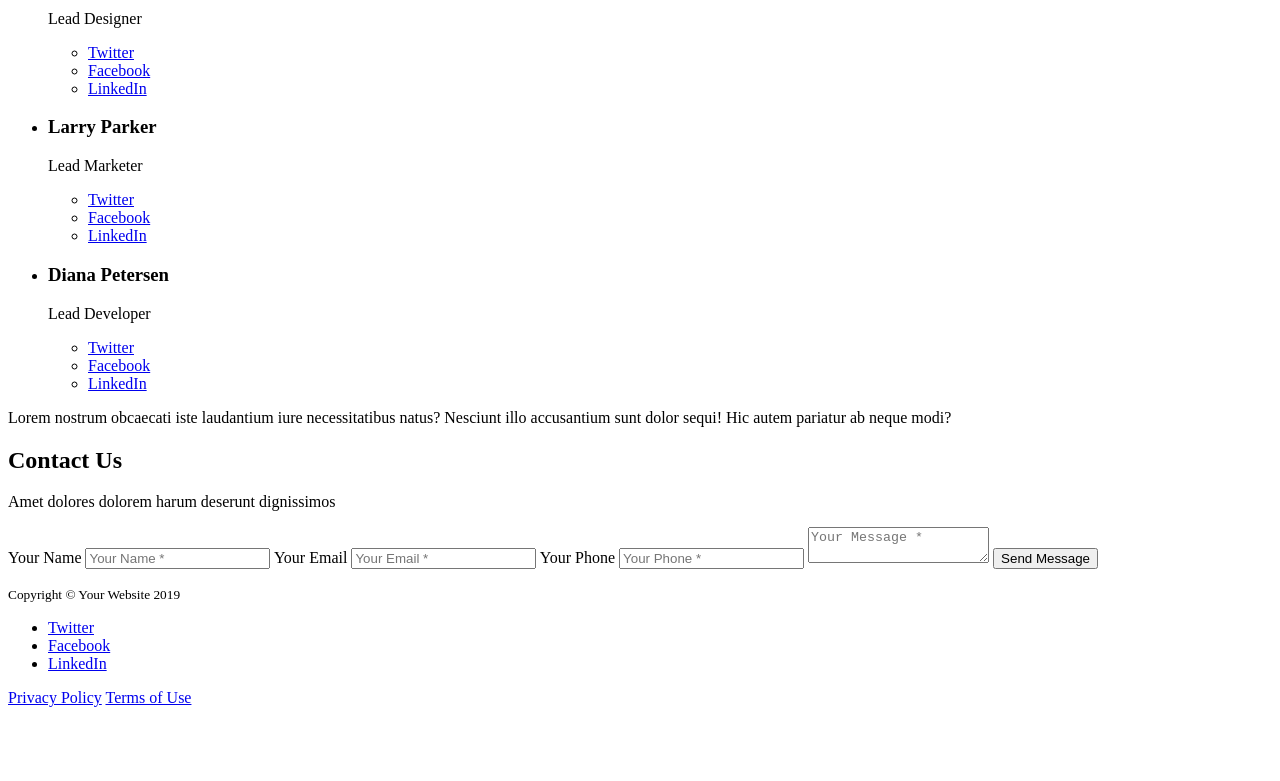
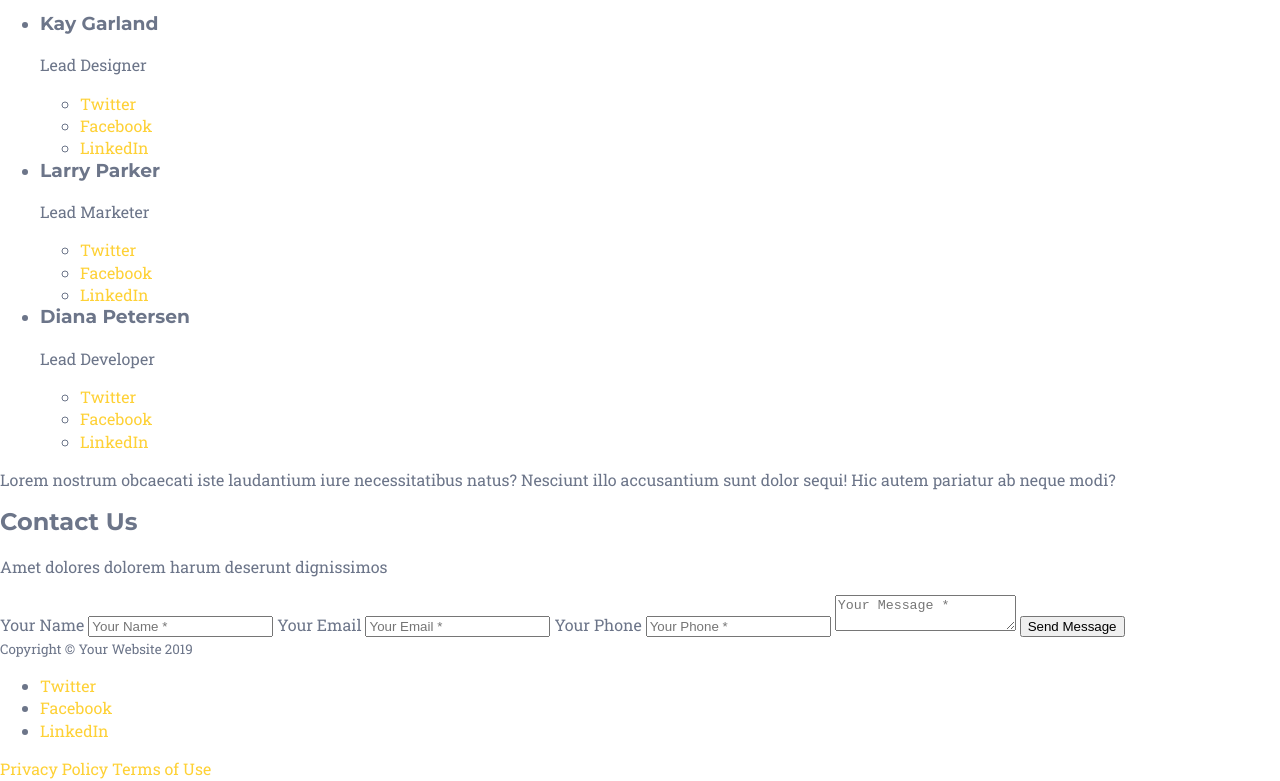
Before and after one commit to kevcomedia/blackrock-agency-clone, a plain HTML site: page index.html in a window 1280 px wide. Shown: the part 1838-2619 px from the top of the page. Before the commit the page ends 2553 px from the top, so only its background shows below. Drawn offline with Linux system fonts and the light colour scheme.

Commit message:
Write initial styles

```diff
--- a/index.html
+++ b/index.html
@@ -2,7 +2,13 @@
 <html lang="en">
   <head>
     <meta charset="UTF-8" />
+    <meta name="viewport" content="width=device-width; initial-scale=1" />
     <title>Clone - StartBootstrap Agency</title>
+    <link
+      href="https://fonts.googleapis.com/css?family=Montserrat:400,700|Roboto+Slab"
+      rel="stylesheet"
+    />
+    <link href="styles.css" rel="stylesheet" />
   </head>
   <body>
     <header>
--- /dev/null
+++ b/styles.css
@@ -0,0 +1,53 @@
+/** BASE STYLES */
+
+*,
+*::before,
+*::after {
+  box-sizing: border-box;
+}
+
+:root {
+  --color-default: #6c7589;
+  --color-primary: #fed136;
+  --color-primary-dark: #fec810;
+}
+
+::selection {
+  background-color: var(--color-primary);
+}
+
+html {
+  font-size: 10px;
+}
+
+body {
+  background-color: #fff;
+  color: var(--color-default);
+  font: 1.6rem/1.4 'Roboto Slab', serif;
+  margin: 0;
+  padding: 0;
+}
+
+h1,
+h2,
+h3 {
+  font-family: 'Montserrat';
+  line-height: 1.2;
+}
+
+h1,
+h2,
+h3,
+p,
+ul {
+  margin-top: 0;
+}
+
+a {
+  color: var(--color-primary);
+  text-decoration: none;
+}
+
+a:hover {
+  text-decoration: underline;
+}
```
